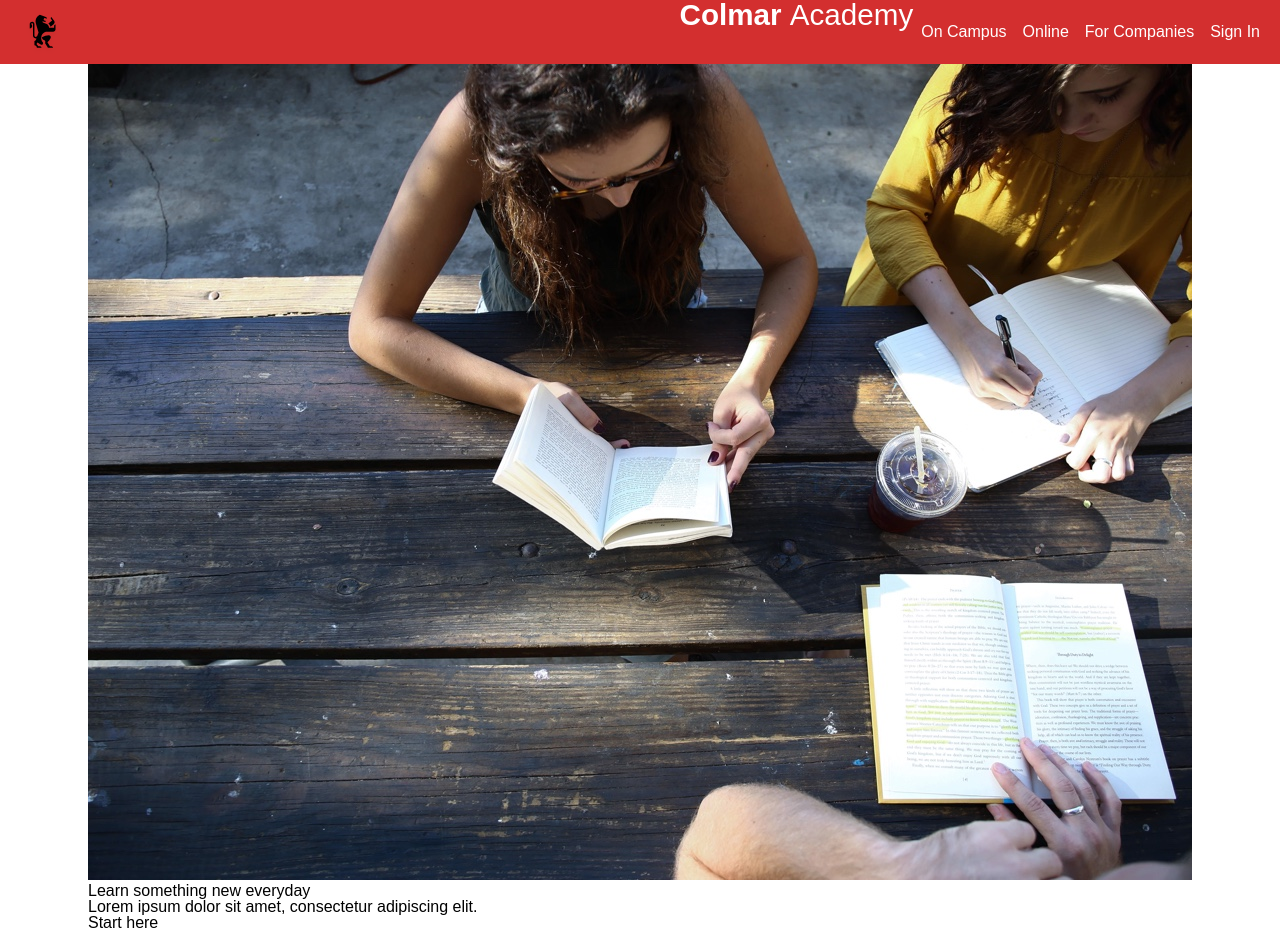
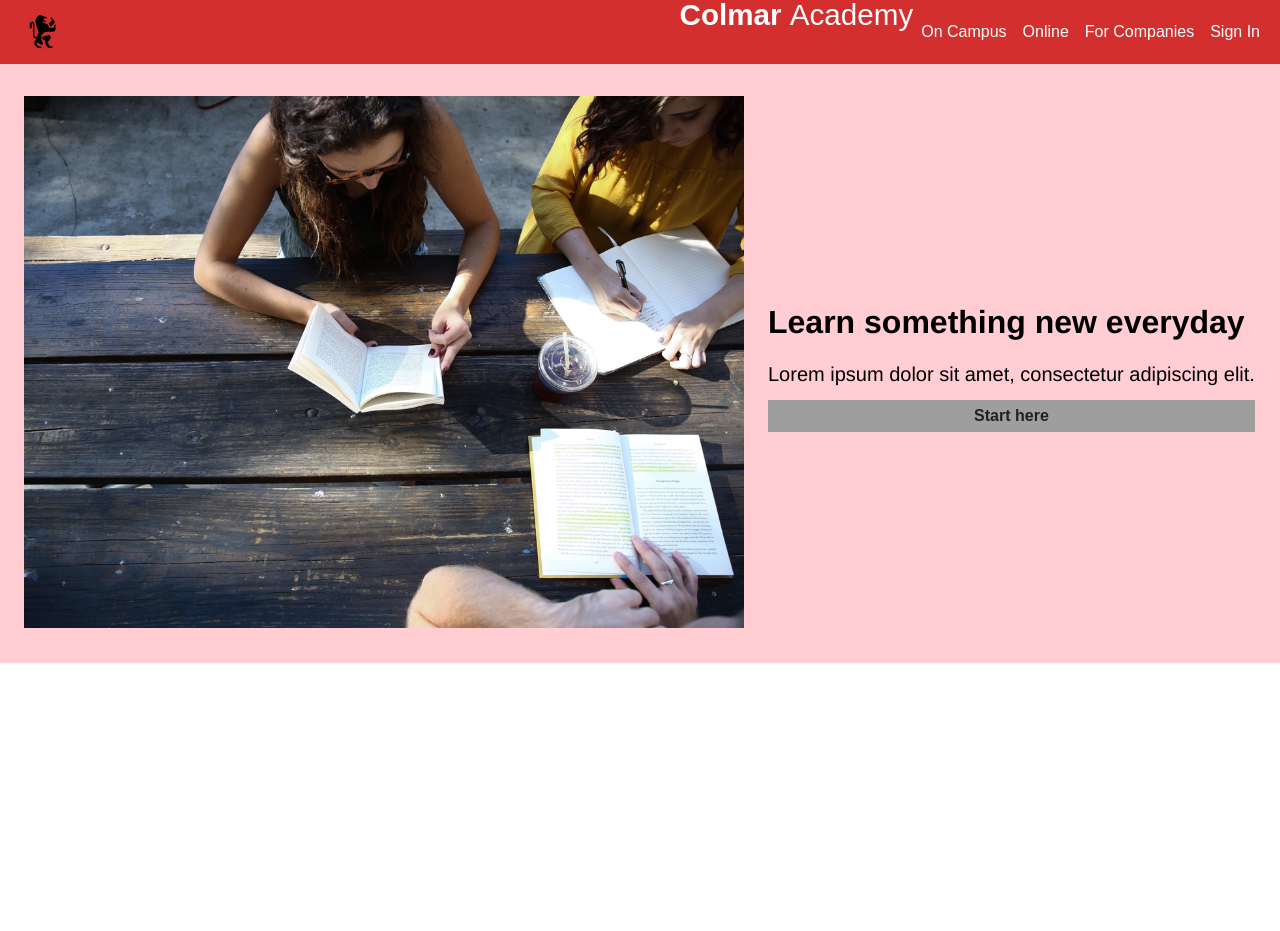
Before and after one commit to emerceron/colmaracademy, a plain HTML site: page index.html in a window 1280 px wide. After the commit the page ends 800 px from the top, so only its background shows below. Drawn offline with Linux system fonts and the light colour scheme; a web font is replaced by a local one.

Commit message:
Commit Banner section

```diff
--- a/index.html
+++ b/index.html
@@ -41,15 +41,17 @@
     <!--Banner section-->
       <div class="banner-container">
         <div class="banner-image">
-          <img src="./resources/images/banner.jpg" alt="banner">
+          <div class="banner-image-container">
+            <img src="./resources/images/banner.jpg" alt="banner">
+          </div>
         </div>
         <div class="banner-content">
           <div class="banner-text">
-            <h2>Learn something new everyday</h2>
+            <h1>Learn something new everyday</h1>
             <h4>Lorem ipsum dolor sit amet, consectetur adipiscing elit.</h4>
           </div>
           <div class="button">
-            <h4>Start here</h4>
+            <span>Start here</span>
           </div>
         </div>
       </div>
--- a/resources/css/style.css
+++ b/resources/css/style.css
@@ -103,3 +103,54 @@ header{
     align-items: center;
   }
 }
+
+/*Banner*/
+.banner-container{
+  display: flex;
+  background-color: #FFCDD2;
+  width: 100%;
+}
+
+.banner-image{
+  width: 60%
+}
+
+.banner-image-container{
+  padding: 2rem 1.5rem;
+}
+
+.banner-image-container img{
+  width: 100%;
+  height: auto;
+}
+
+.banner-content{
+  margin: auto 0;
+}
+
+.banner-text h1{
+  font-weight: 700;
+  font-size: 2rem;
+  font-family: Helvetica, sans-serif;
+  padding: 10px 0;
+}
+
+.banner-text h4{
+  padding-top: 1rem;
+  padding-bottom: 1rem;
+  font-size: 1.25rem;
+  font-weight: 300;
+  font-family: Helvetica, sans-serif;
+  }
+
+  .button{
+    background-color: #9E9E9E;
+    color: #212121;
+    padding: 8px 0;
+    text-align: center;
+  }
+
+  .button span{
+    font-size: 16px;
+    font-weight: bold;
+  }
```
